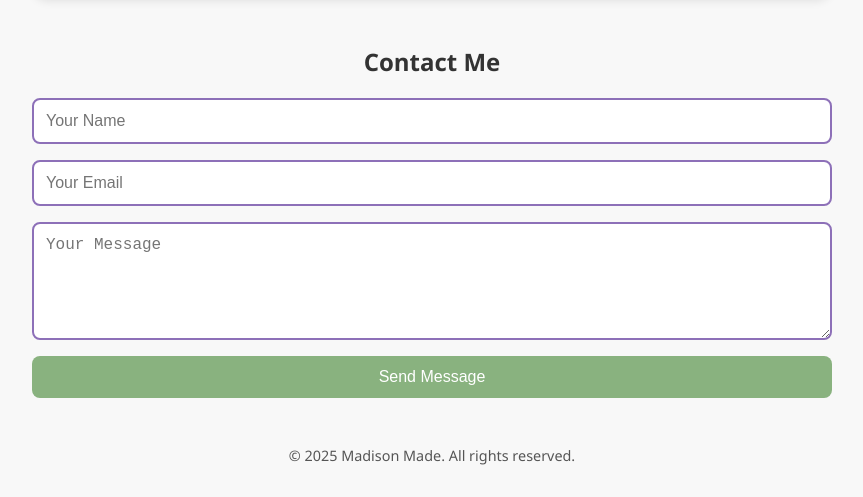
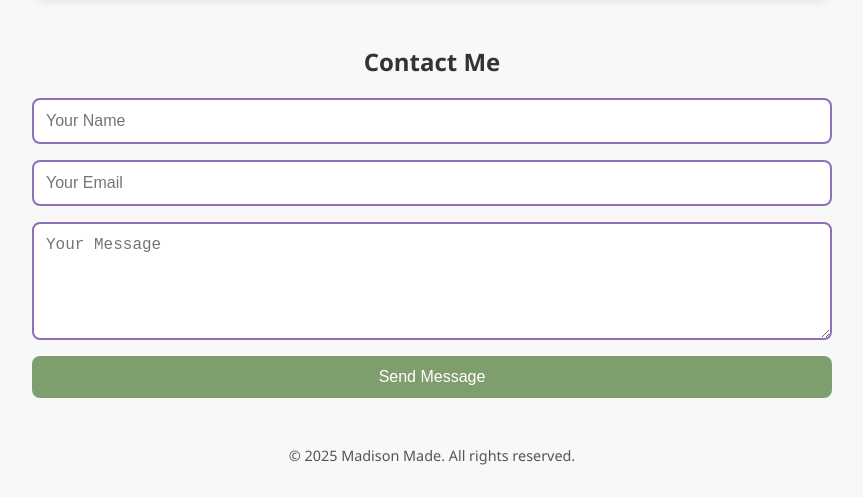
Before and after one commit to MadisonMade/Madison-made-site, a plain HTML site: page index.html in a window 1280 px wide. Shown: the part 440-937 px from the top of the page, without its empty margins (208-1071 px from the left). Drawn offline with Linux system fonts and the light colour scheme.

Commit message:
Update index.html

```diff
--- a/index.html
+++ b/index.html
@@ -7,7 +7,7 @@
   <style>
     :root {
       --purple: #8d70b8;
-      --green: #89b27f;
+      --green: #7f9e6e;
       --text-dark: #333;
       --text-light: #555;
       --bg-light: #f8f8f8;
```
